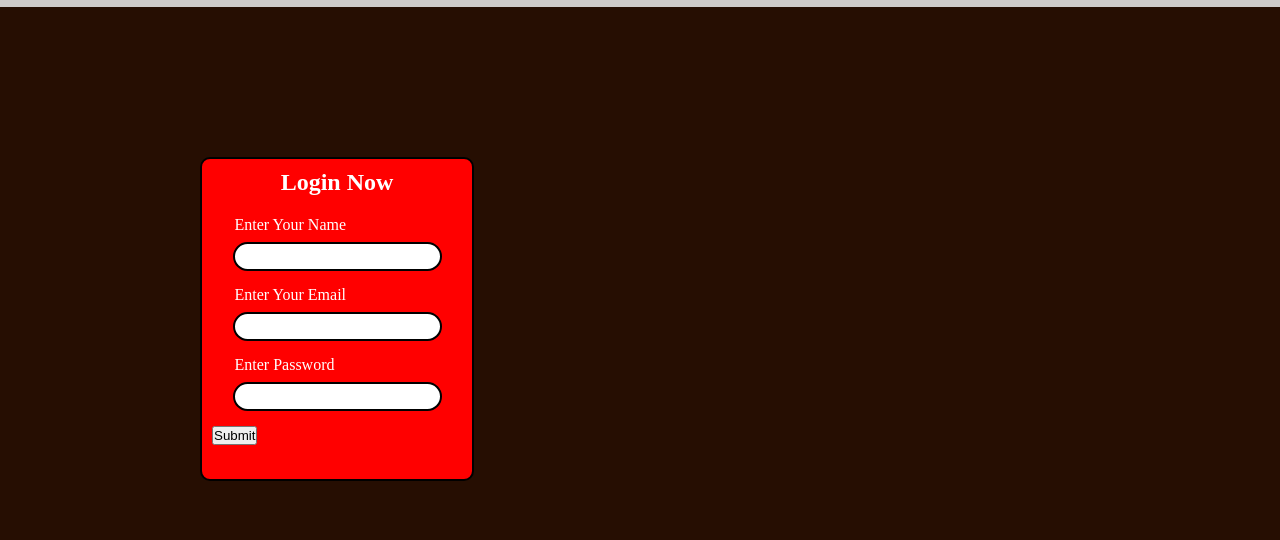
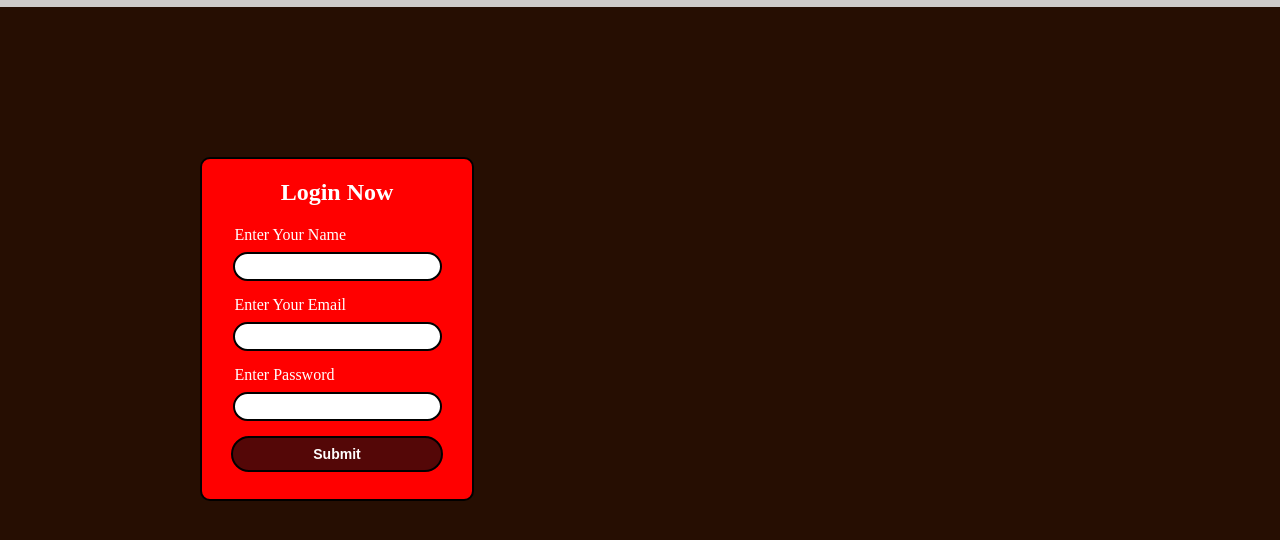
Before and after one commit to paiikarthik/garbage-waste-hackathon, a plain HTML site: page singup.html in a window 1280 px wide. Shown: the part 42-582 px from the top of the page. Drawn offline with nearby package versions, Linux system fonts and the light colour scheme.

Commit message:
button fixes

```diff
--- a/style.css
+++ b/style.css
@@ -53,12 +53,13 @@ body {
 .sign-container{
 
     display: flex;
-    padding: 10px 10px;
+    padding: 20px 10px;
     background-color: red;
     border: 2px solid black;
     border-radius: 10px;
     width: 250px;
-    height: 300px;
+    min-height: 300px;
+    height: auto;
     margin: 150px 200px;
     justify-content: center;
 
@@ -87,10 +88,28 @@ body {
 input{
     border: 2px solid black;
     border-radius: 150px;
-    width: 250;
+    width: 205px;
     height: 25px;
 }
 
 input:hover{
     border: 2px solid black;
 }
+
+.sign-comp button {
+    width: 85%;
+    display: block;
+    margin: 15px auto 0 auto;
+    padding: 8px 24px;
+    border: 2px solid black;
+    border-radius: 150px;
+    background-color: rgb(84, 7, 7);
+    color: white;
+    font-size: 14px;
+    font-weight: bold;
+    cursor: pointer;
+}
+
+.sign-comp button:hover {
+    background-color: rgb(120, 10, 10);
+}
```
